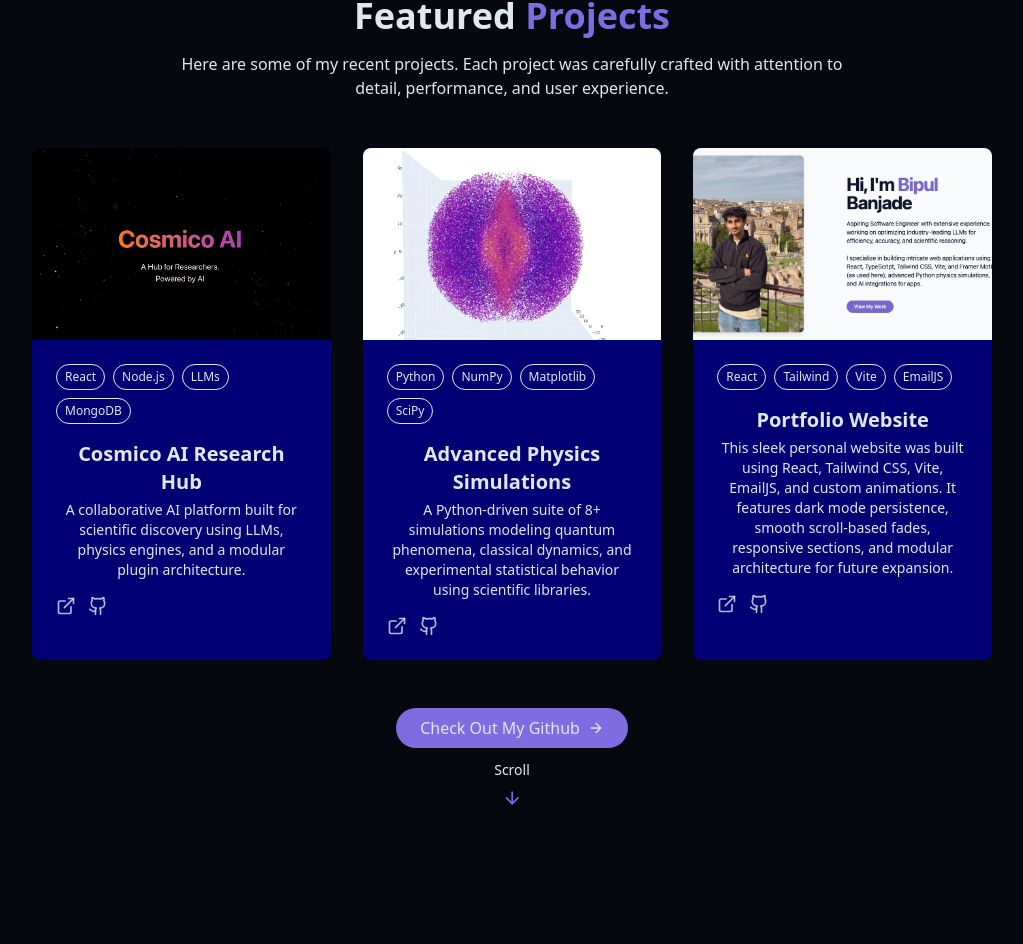
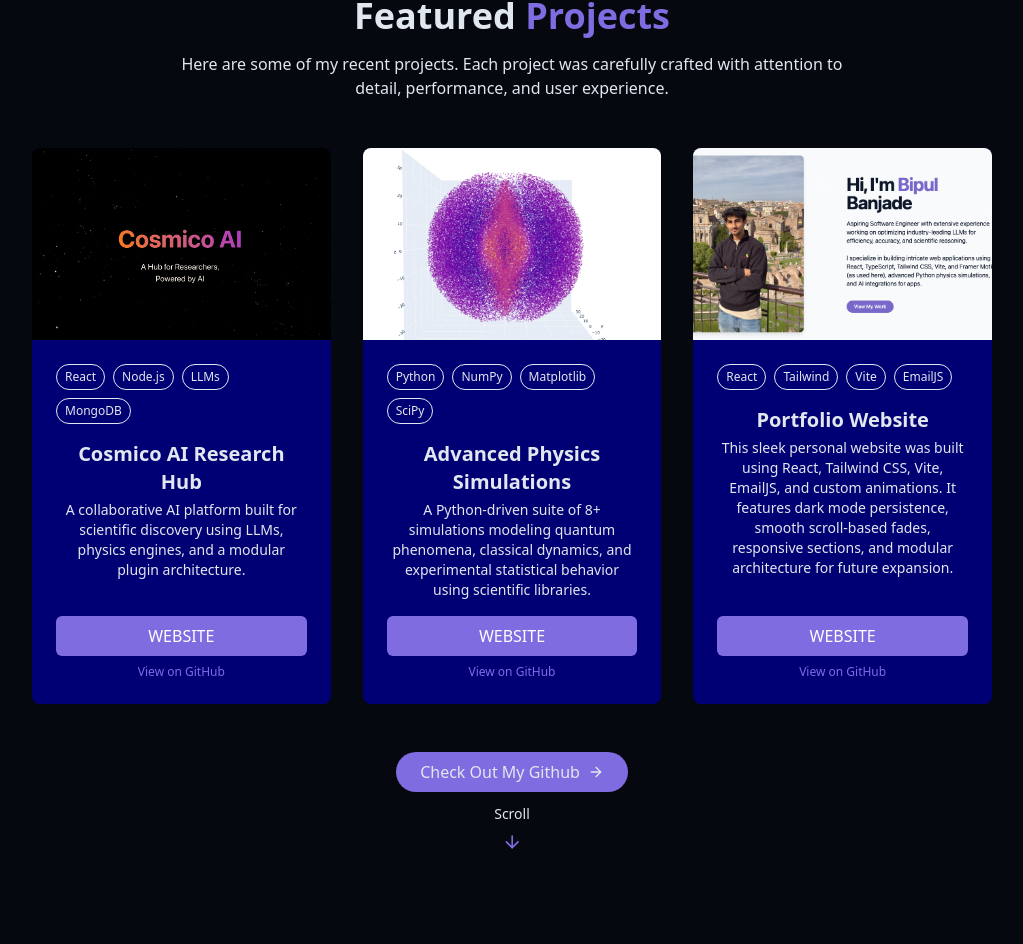
Before and after one commit to BipulB7/Portfolio-Site, a React (Vite) app: page / in a window 1280 px wide. Shown: the part 3246-4190 px from the top of the page, without its empty margins (128-1151 px from the left). Built offline with nearby package versions, Linux system fonts and the light colour scheme.

Commit message:
URL Logic fixed on Projects Section

```diff
--- a/src/components/ProjectsSection.jsx
+++ b/src/components/ProjectsSection.jsx
@@ -1,8 +1,8 @@
 import { useEffect, useRef, useState } from "react";
-import { ArrowRight, ExternalLink, Github, ArrowDown } from "lucide-react";
+import { ArrowRight, ArrowDown } from "lucide-react";
 import cosmicoImage from "../assets/cosmico.png";
 import physicsImage from "../assets/phys.png";
-import portfolioImage from "../assets/porto.png"; // ✅ New image
+import portfolioImage from "../assets/porto.png";
 
 const projects = [
   {
@@ -12,8 +12,8 @@ const projects = [
       "A collaborative AI platform built for scientific discovery using LLMs, physics engines, and a modular plugin architecture.",
     image: cosmicoImage,
     tags: ["React", "Node.js", "LLMs", "MongoDB"],
-    demoUrl: "https://github.com/BipulB7",
-    githubUrl: "https://github.com/BipulB7",
+    demoUrl: "https://cosmicoai.netlify.app",
+    githubUrl: "https://github.com/BipulB7/Cosmico-Backend",
   },
   {
     id: 2,
@@ -95,12 +95,12 @@ export const ProjectsSection = () => {
         </p>
 
         <div
-          className={`grid grid-cols-1 md:grid-cols-2 lg:grid-cols-3 gap-8 ${fadeInClass} ${transitionClass}`}
+          className={`grid grid-cols-1 md:grid-cols-2 lg:grid-cols-3 gap-8 items-stretch ${fadeInClass} ${transitionClass}`}
         >
           {projects.map((project, key) => (
             <div
               key={key}
-              className="group bg-card rounded-lg overflow-hidden shadow-xs card-hover"
+              className="group bg-card rounded-lg overflow-hidden shadow-xs card-hover flex flex-col"
             >
               <div className="h-48 overflow-hidden">
                 <img
@@ -110,7 +110,8 @@ export const ProjectsSection = () => {
                 />
               </div>
 
-              <div className="p-6">
+              <div className="p-6 flex flex-col justify-between flex-1">
+                <div>
                   <div className="flex flex-wrap gap-2 mb-4">
                     {project.tags.map((tag, idx) => (
                       <span
@@ -121,30 +122,29 @@ export const ProjectsSection = () => {
                       </span>
                     ))}
                   </div>
-
                   <h3 className="text-xl font-semibold mb-1">{project.title}</h3>
                   <p className="text-muted-foreground text-sm mb-4">
                     {project.description}
                   </p>
-                <div className="flex justify-between items-center">
-                  <div className="flex space-x-3">
+                </div>
+
+                <div className="flex flex-col space-y-2 mt-auto">
                   <a
                     href={project.demoUrl}
                     target="_blank"
                     rel="noopener noreferrer"
-                      className="text-foreground/80 hover:text-primary transition-colors duration-300"
+                    className="w-full text-center py-2 px-4 rounded-md bg-primary text-white font-medium hover:bg-primary/90 transition"
                   >
-                      <ExternalLink size={20} />
+                    WEBSITE
                   </a>
                   <a
                     href={project.githubUrl}
                     target="_blank"
                     rel="noopener noreferrer"
-                      className="text-foreground/80 hover:text-primary transition-colors duration-300"
+                    className="text-xs text-primary hover:underline text-center"
                   >
-                      <Github size={20} />
+                    View on GitHub
                   </a>
-                  </div>
                 </div>
               </div>
             </div>
```
Lines whose indentation alone changed are shown as unchanged.
